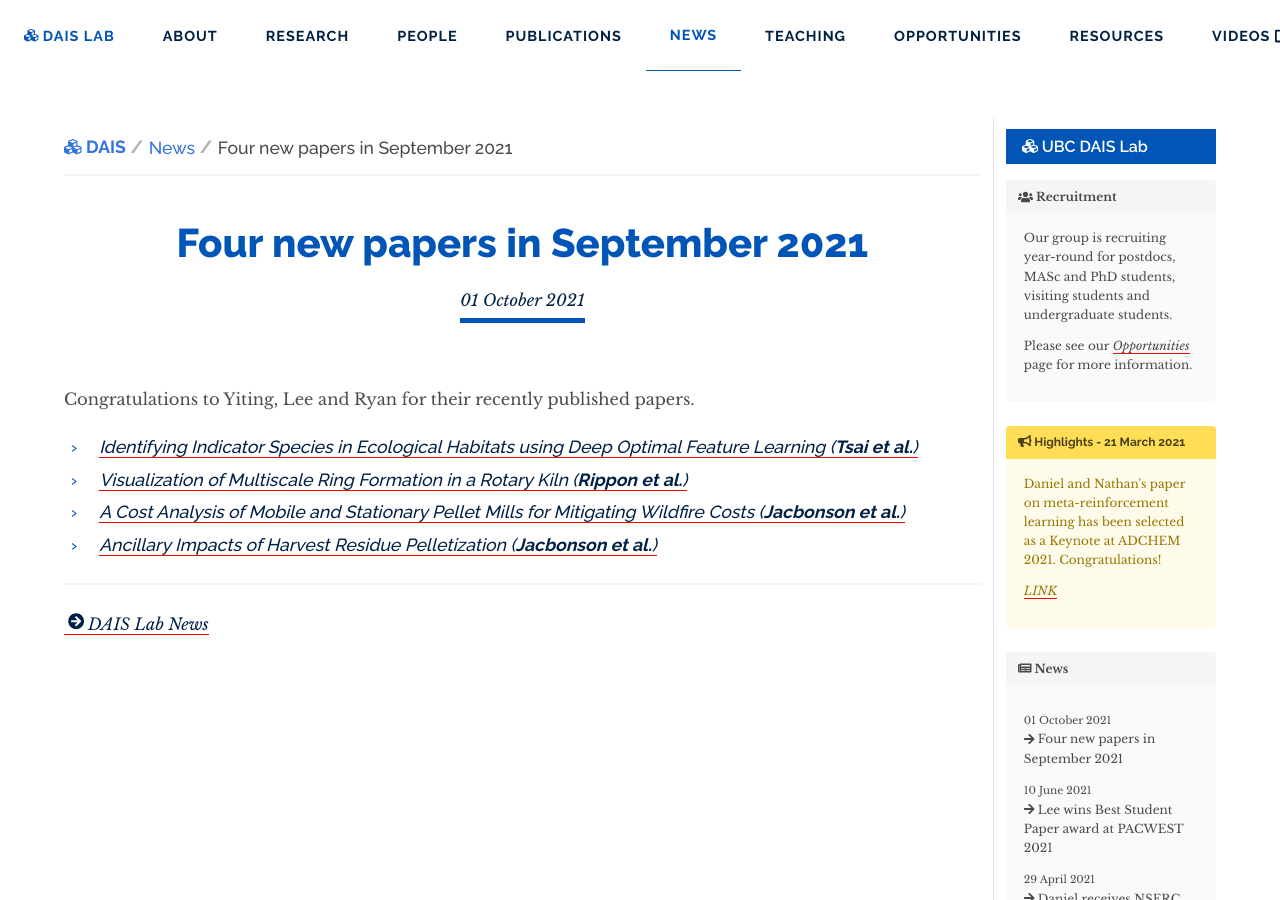
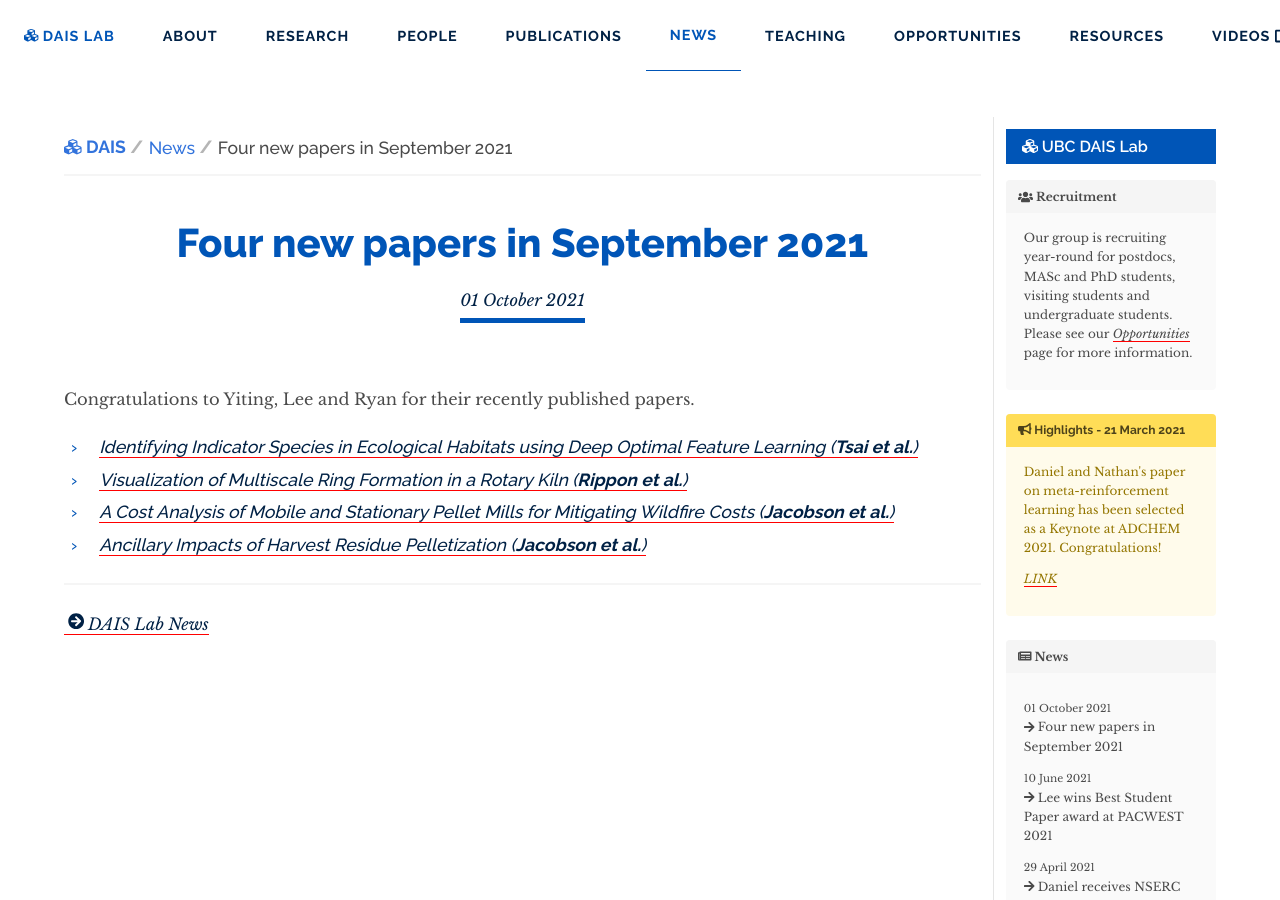
Before and after one commit to daisubc/daisubc.github.io, a Jekyll site: the page built from _news/2021-10-01-sept-papers.md, in a window 1280 px wide and 900 px high. Built offline with Jekyll 4.4.1, drawn with Linux system fonts in a browser that asks for light colours; nearby versions of some CDN libraries.

```diff
--- a/_includes/recruitment.html
+++ b/_includes/recruitment.html
@@ -1,3 +1 @@
-<p>Our group is recruiting year-round for postdocs, MASc and PhD students, visiting students and undergraduate students.</p>
-
-<p>Please see our <a href="{{site.baseurl}}/opportunities">Opportunities</a> page for more information.</p>
+<p>Our group is recruiting year-round for postdocs, MASc and PhD students, visiting students and undergraduate students. Please see our <a href="{{site.baseurl}}/opportunities">Opportunities</a> page for more information.</p>
--- a/_news/2021-10-01-sept-papers.md
+++ b/_news/2021-10-01-sept-papers.md
@@ -9,5 +9,5 @@ Congratulations to Yiting, Lee and Ryan for their recently published papers.
 
 - [Identifying Indicator Species in Ecological Habitats using Deep Optimal Feature Learning (**Tsai et al.**)]({% link _papers/2021-yiting-tsai-plosone.md %})
 - [Visualization of Multiscale Ring Formation in a Rotary Kiln (**Rippon et al.**)]({% link _papers/2021-lee-d-rippon-visualization-kiln.md %})
-- [A Cost Analysis of Mobile and Stationary Pellet Mills for Mitigating Wildfire Costs (**Jacbonson et al.**)]({% link _papers/2021-jacobson-scirp2.md %})
-- [Ancillary Impacts of Harvest Residue Pelletization (**Jacbonson et al.**)]({% link _papers/2021-jacobson-scirp1.md %})
+- [A Cost Analysis of Mobile and Stationary Pellet Mills for Mitigating Wildfire Costs (**Jacobson et al.**)]({% link _papers/2021-jacobson-scirp2.md %})
+- [Ancillary Impacts of Harvest Residue Pelletization (**Jacobson et al.**)]({% link _papers/2021-jacobson-scirp1.md %})
```
Also changed, not shown: _layouts/home.html (+4 -3 lines), about.md (+9 -15 lines).
